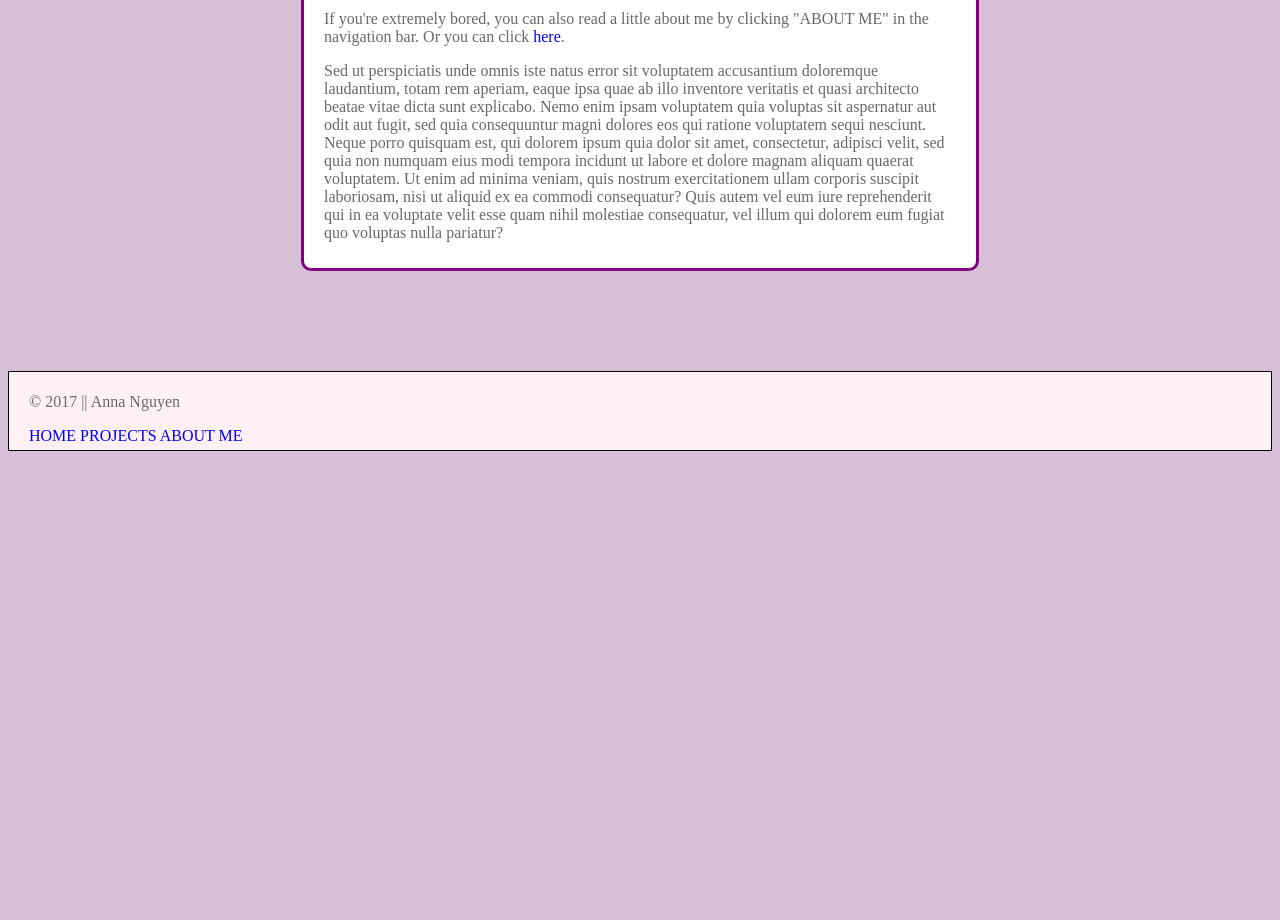
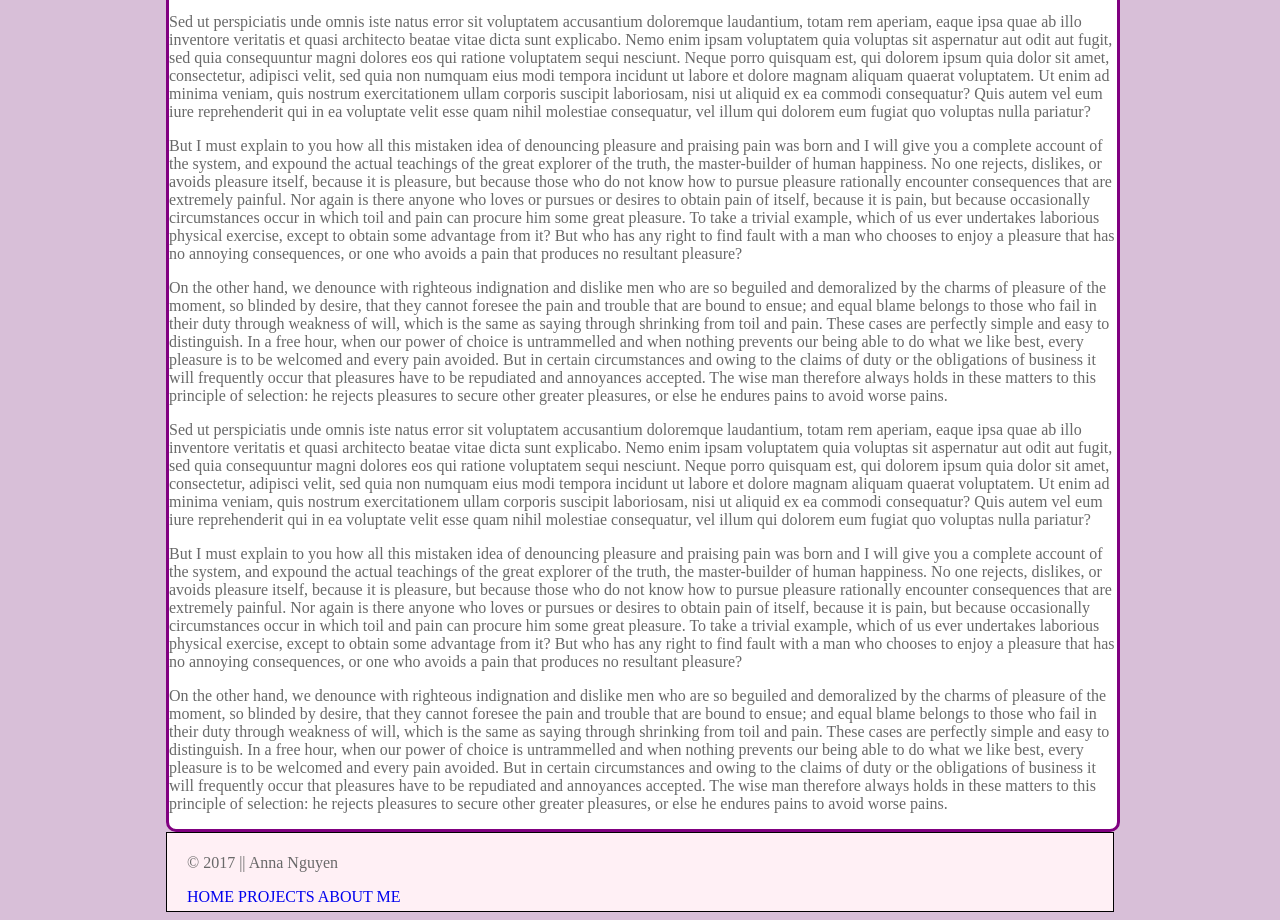
Before and after one commit to aknguyen93/portfolio, a plain HTML site: page index.html in a window 1280 px wide. Shown: the part 394-1314 px from the top of the page. Before the commit the page ends 853 px from the top, so only its background shows below. Drawn offline with nearby package versions, Linux system fonts and the light colour scheme; a web font is replaced by a local one.

Commit message:
added content wrapper and floated some elements

```diff
--- a/index.html
+++ b/index.html
@@ -11,6 +11,7 @@
 </head>
 
 <body>
+  <article class=wrapper>
   <header>
     <!-- header and the main navigation -->
     <h1>h o m e</h1>
@@ -25,7 +26,7 @@
     </nav>
   </header>
 
-  <article>
+  <article class=main>
     <!-- Short introduction -->
     <h2>Introduction</h2>
     <p>Hello Readers! Welcome to my Portfolio. Here I will be sharing the projects that I am working on throughout this quarter. I will be updating this portfolio as I go and hope to gain more skills week by week. To see the list of projects that I am working on, please click on "PROJECTS" in the nagivation bar... or you can just click <a href="projects.html" target="_blank">here</a>. There you will find each week's project and a link to my work.</p>
@@ -33,6 +34,16 @@
     <p>If you're extremely bored, you can also read a little about me by clicking "ABOUT ME" in the navigation bar. Or you can click <a href="aboutme.html" target="_blank">here</a>.</p>
 
     <p>Sed ut perspiciatis unde omnis iste natus error sit voluptatem accusantium doloremque laudantium, totam rem aperiam, eaque ipsa quae ab illo inventore veritatis et quasi architecto beatae vitae dicta sunt explicabo. Nemo enim ipsam voluptatem quia voluptas sit aspernatur aut odit aut fugit, sed quia consequuntur magni dolores eos qui ratione voluptatem sequi nesciunt. Neque porro quisquam est, qui dolorem ipsum quia dolor sit amet, consectetur, adipisci velit, sed quia non numquam eius modi tempora incidunt ut labore et dolore magnam aliquam quaerat voluptatem. Ut enim ad minima veniam, quis nostrum exercitationem ullam corporis suscipit laboriosam, nisi ut aliquid ex ea commodi consequatur? Quis autem vel eum iure reprehenderit qui in ea voluptate velit esse quam nihil molestiae consequatur, vel illum qui dolorem eum fugiat quo voluptas nulla pariatur?</p>
+
+    <p>But I must explain to you how all this mistaken idea of denouncing pleasure and praising pain was born and I will give you a complete account of the system, and expound the actual teachings of the great explorer of the truth, the master-builder of human happiness. No one rejects, dislikes, or avoids pleasure itself, because it is pleasure, but because those who do not know how to pursue pleasure rationally encounter consequences that are extremely painful. Nor again is there anyone who loves or pursues or desires to obtain pain of itself, because it is pain, but because occasionally circumstances occur in which toil and pain can procure him some great pleasure. To take a trivial example, which of us ever undertakes laborious physical exercise, except to obtain some advantage from it? But who has any right to find fault with a man who chooses to enjoy a pleasure that has no annoying consequences, or one who avoids a pain that produces no resultant pleasure?</p>
+
+    <p>On the other hand, we denounce with righteous indignation and dislike men who are so beguiled and demoralized by the charms of pleasure of the moment, so blinded by desire, that they cannot foresee the pain and trouble that are bound to ensue; and equal blame belongs to those who fail in their duty through weakness of will, which is the same as saying through shrinking from toil and pain. These cases are perfectly simple and easy to distinguish. In a free hour, when our power of choice is untrammelled and when nothing prevents our being able to do what we like best, every pleasure is to be welcomed and every pain avoided. But in certain circumstances and owing to the claims of duty or the obligations of business it will frequently occur that pleasures have to be repudiated and annoyances accepted. The wise man therefore always holds in these matters to this principle of selection: he rejects pleasures to secure other greater pleasures, or else he endures pains to avoid worse pains.</p>
+
+    <p>Sed ut perspiciatis unde omnis iste natus error sit voluptatem accusantium doloremque laudantium, totam rem aperiam, eaque ipsa quae ab illo inventore veritatis et quasi architecto beatae vitae dicta sunt explicabo. Nemo enim ipsam voluptatem quia voluptas sit aspernatur aut odit aut fugit, sed quia consequuntur magni dolores eos qui ratione voluptatem sequi nesciunt. Neque porro quisquam est, qui dolorem ipsum quia dolor sit amet, consectetur, adipisci velit, sed quia non numquam eius modi tempora incidunt ut labore et dolore magnam aliquam quaerat voluptatem. Ut enim ad minima veniam, quis nostrum exercitationem ullam corporis suscipit laboriosam, nisi ut aliquid ex ea commodi consequatur? Quis autem vel eum iure reprehenderit qui in ea voluptate velit esse quam nihil molestiae consequatur, vel illum qui dolorem eum fugiat quo voluptas nulla pariatur?</p>
+
+    <p>But I must explain to you how all this mistaken idea of denouncing pleasure and praising pain was born and I will give you a complete account of the system, and expound the actual teachings of the great explorer of the truth, the master-builder of human happiness. No one rejects, dislikes, or avoids pleasure itself, because it is pleasure, but because those who do not know how to pursue pleasure rationally encounter consequences that are extremely painful. Nor again is there anyone who loves or pursues or desires to obtain pain of itself, because it is pain, but because occasionally circumstances occur in which toil and pain can procure him some great pleasure. To take a trivial example, which of us ever undertakes laborious physical exercise, except to obtain some advantage from it? But who has any right to find fault with a man who chooses to enjoy a pleasure that has no annoying consequences, or one who avoids a pain that produces no resultant pleasure?</p>
+
+    <p>On the other hand, we denounce with righteous indignation and dislike men who are so beguiled and demoralized by the charms of pleasure of the moment, so blinded by desire, that they cannot foresee the pain and trouble that are bound to ensue; and equal blame belongs to those who fail in their duty through weakness of will, which is the same as saying through shrinking from toil and pain. These cases are perfectly simple and easy to distinguish. In a free hour, when our power of choice is untrammelled and when nothing prevents our being able to do what we like best, every pleasure is to be welcomed and every pain avoided. But in certain circumstances and owing to the claims of duty or the obligations of business it will frequently occur that pleasures have to be repudiated and annoyances accepted. The wise man therefore always holds in these matters to this principle of selection: he rejects pleasures to secure other greater pleasures, or else he endures pains to avoid worse pains.</p>
   </article>
 
   <footer class="botfooter">
@@ -45,6 +56,7 @@
       <a href="aboutme.html">ABOUT ME</a>
     </nav>
   </footer>
+  </article>
 </body>
 
 
--- a/styles/first-stylesheet.css
+++ b/styles/first-stylesheet.css
@@ -1,6 +1,11 @@
 body {
   background-color: thistle;
   margin-top: auto;
+}
+
+.wrapper {
+  width: 75%;
+  margin: auto;
 }
 
 header {
@@ -10,11 +15,12 @@ header {
   padding-bottom: 40px;
 }
 
-article {
-  width: 50%;
+.main {
   margin: auto;
+  width: 100%;
+  float: left;
+
   background-color: white;
-  padding: 10px 20px 10px 20px;
   border-style: solid;
   border-color: purple;
   border-radius: 10px;
@@ -83,6 +89,7 @@ a:hover {
 }
 
 .botfooter {
+  clear: both;
   border-width: 1px;
   border-style: solid;
   padding: 5px 20px 5px 20px;
```
Also changed, not shown: aboutme.html (+3 -2 lines), projects.html (+3 -2 lines).
